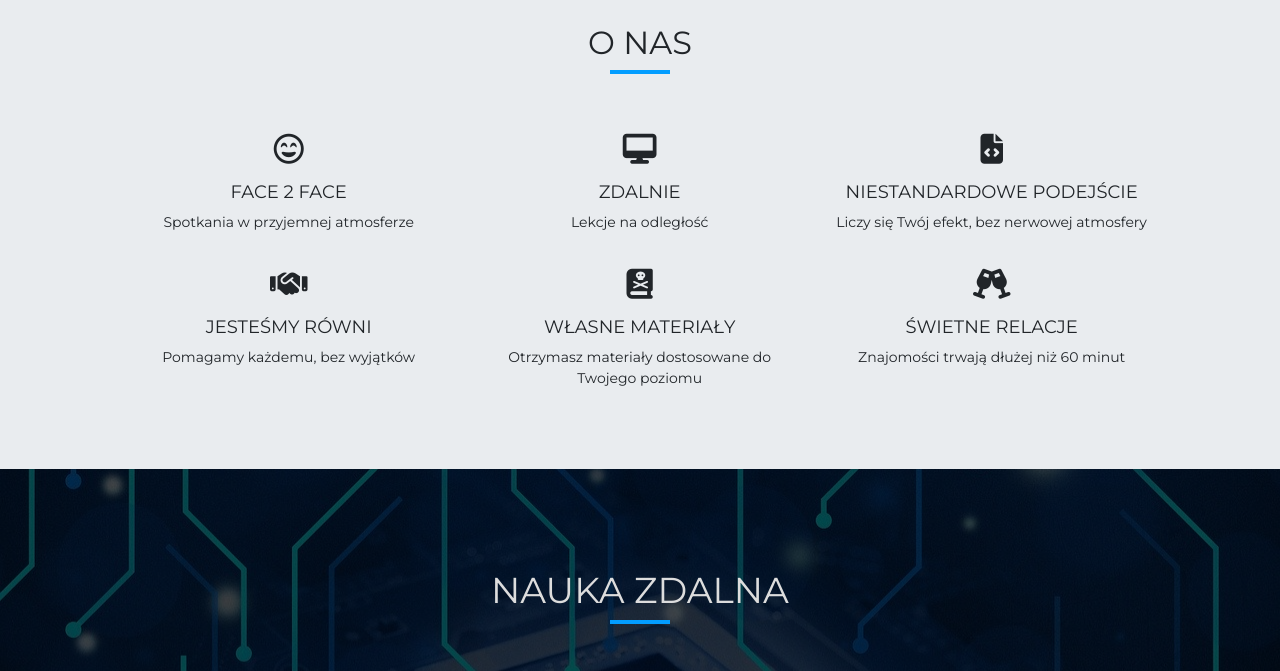
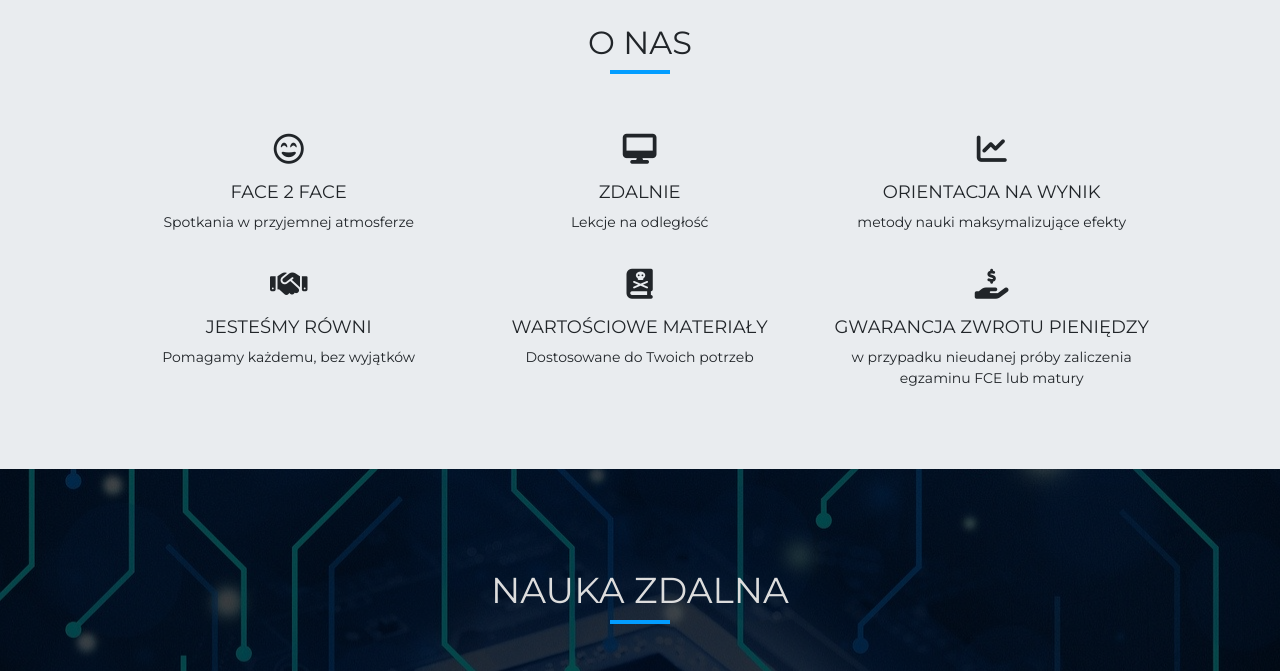
Before and after one commit to korepetycje-czeladz/korepetycje-czeladz.github.io, a plain HTML site: page index.html in a window 1280 px wide. Shown: the part 840-1511 px from the top of the page. Drawn offline with nearby package versions, Linux system fonts and the light colour scheme.

Commit message:
aboutus-changes

```diff
--- a/index.html
+++ b/index.html
@@ -80,10 +80,10 @@
 
                         <div class="col-sm-6 col-md-4 text-center aboutus-hover os-animation visibility" data-animation="bounceIn" data-delay=".3s">
                             <p>
-                                <i class="fas fa-file-code"></i>
+                                <i class="fas fa-chart-line"></i>
                             </p>
-                            <h3>niestandardowe podejście</h3>
-                            <p>Liczy się Twój efekt, bez nerwowej atmosfery</p>
+                            <h3>orientacja na wynik</h3>
+                            <p>metody nauki maksymalizujące efekty</p>
                         </div>
 
                         <div class="col-sm-6 col-md-4 text-center aboutus-hover os-animation visibility" data-animation="bounceIn" data-delay=".4s">
@@ -98,16 +98,16 @@
                             <p>
                                 <i class="fas fa-book-dead"></i>
                             </p>
-                            <h3>własne materiały</h3>
-                            <p>Otrzymasz materiały dostosowane do Twojego poziomu</p>
+                            <h3>wartościowe materiały</h3>
+                            <p>Dostosowane do Twoich potrzeb</p>
                         </div>
 
                         <div class="col-sm-6 col-md-4 text-center aboutus-hover os-animation visibility" data-animation="bounceIn" data-delay=".6s">
                             <p>
-                                <i class="fas fa-glass-cheers"></i>
+                                <i class="fas fa-hand-holding-usd"></i>
                             </p>
-                            <h3>Świetne relacje</h3>
-                            <p>Znajomości trwają dłużej niż 60 minut</p>
+                            <h3>gwarancja zwrotu pieniędzy</h3>
+                            <p>w przypadku nieudanej próby zaliczenia egzaminu FCE lub matury</p>
                         </div>
 
                     </div>
@@ -566,13 +566,13 @@
                 <div class="col-md-6 col-lg-4 col-xl-2 achievement os-animation visibility" data-animation="bounceIn" data-delay=".2s">
                     <i class="fas fa-thumbs-up"></i>
                     <p class="achievement-number">100%</p>
-                    <p class="achievement-text">zdanych matur wśród uczniów</p>
+                    <p class="achievement-text">zdanych matur i egzaminów FCE wśród naszych kursantów</p>
                 </div>
 
                 <div class="col-md-6 col-lg-4 col-xl-2 achievement os-animation visibility" data-animation="bounceIn" data-delay=".4s">
                     <i class="fas fa-desktop"></i>
-                    <p class="achievement-number">126</p>
-                    <p class="achievement-text">seniorów nauczonych obsługi komputera</p>
+                    <p class="achievement-number">87</p>
+                    <p class="achievement-text">osób 60+ nauczonych obsługi komputera</p>
                 </div>
 
                 <div class="col-md-6 col-lg-4 col-xl-2 achievement os-animation visibility" data-animation="bounceIn" data-delay=".1s">
```
